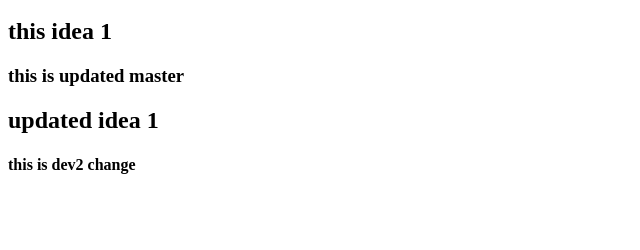
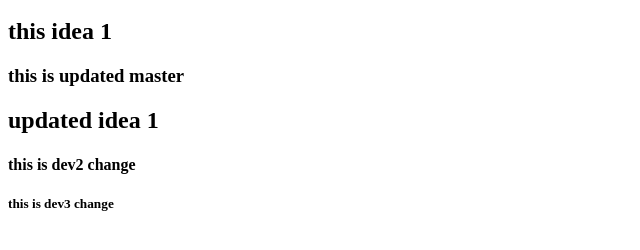
Before and after one commit to shellyviju/webtest2509, a plain HTML site: page index.html in a window 1280 px wide. Shown: the part 48-298 px from the top of the page, without its empty margins (0-640 px from the left). Drawn offline with Linux system fonts and the light colour scheme.

Commit message:
Update index.html

```diff
--- a/index.html
+++ b/index.html
@@ -3,3 +3,4 @@
 <h3>this is updated master</h3>
 <h2>updated idea 1</h2>
 <h4>this is  dev2 change</h4>
+<h5>this is dev3 change</h5>
```
